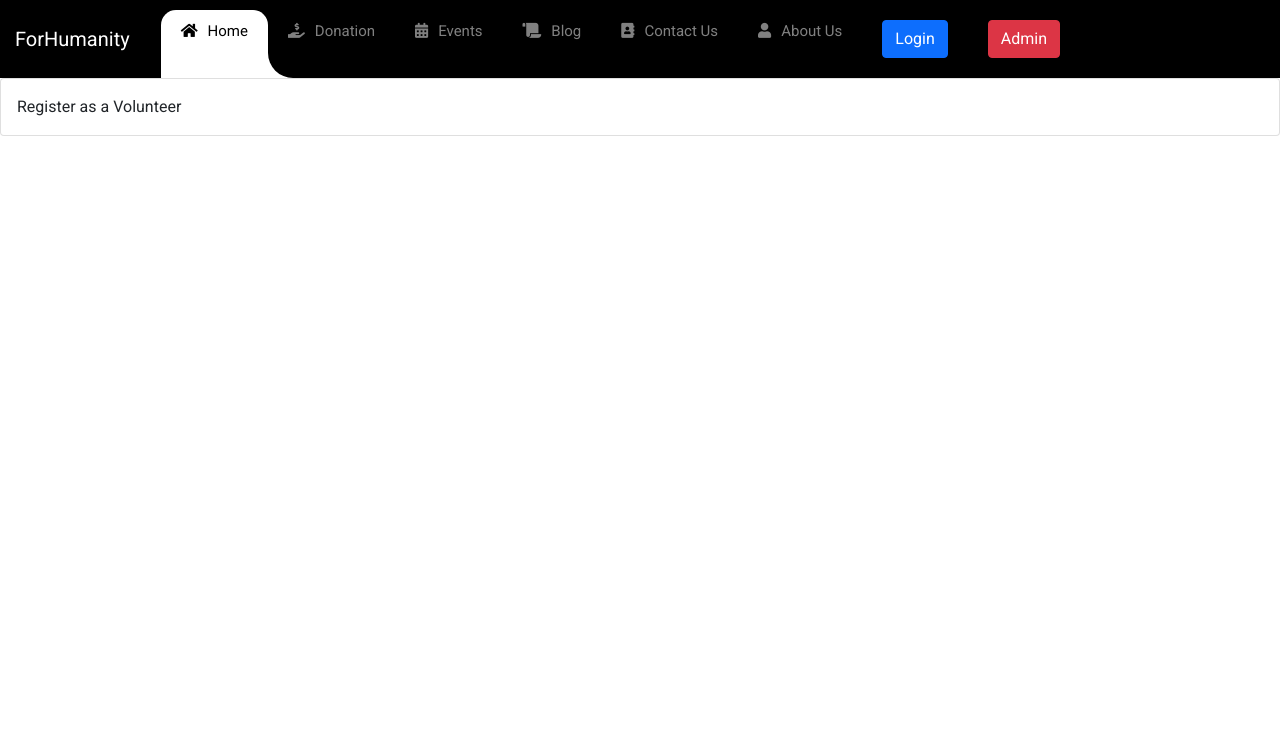
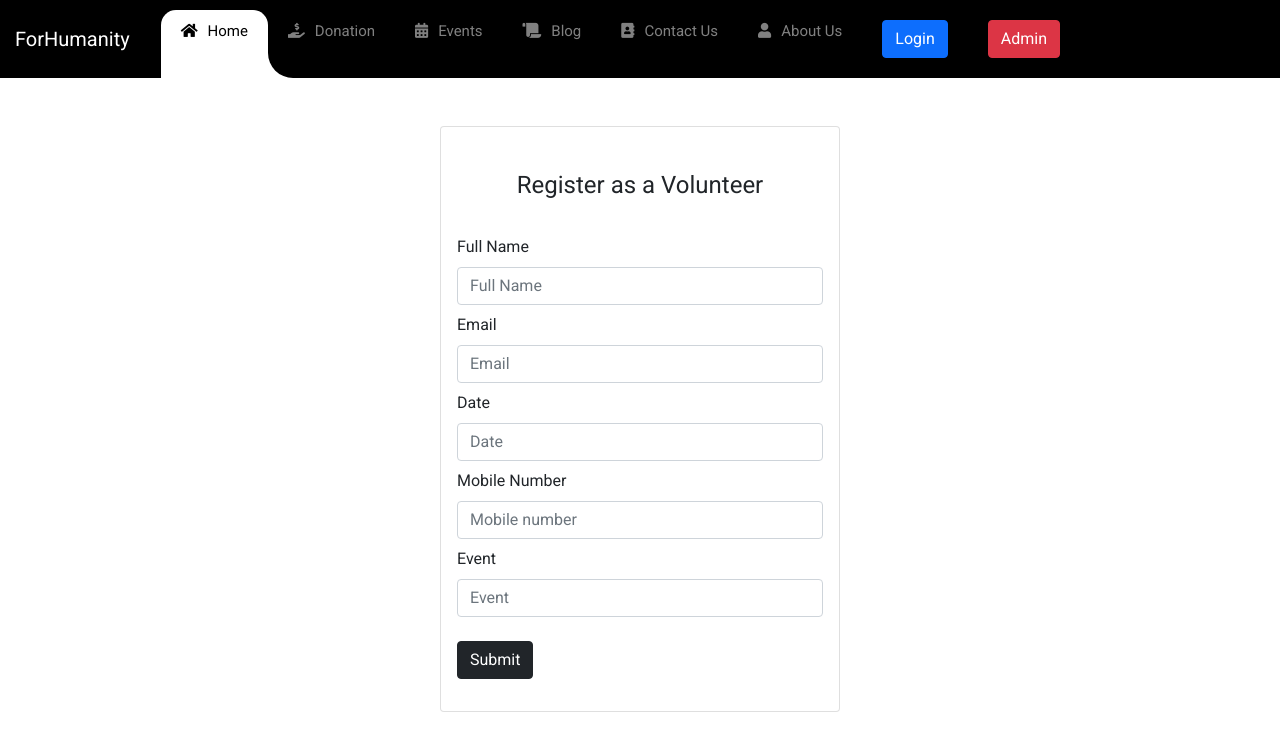
Before and after one commit to ImrulEmon/ForHumanity, a React (Create React App) app in the folder client/: page /register in a window 1280 px wide. Shown: the top 750 px of the page. Built offline with nearby package versions, Linux system fonts and the light colour scheme.

Commit message:
Volunteer Reg UI,Routes

```diff
--- a/client/src/App.js
+++ b/client/src/App.js
@@ -12,6 +12,10 @@ import Navbar  from './components/Navbar/Navbar';
  import Contact  from './pages/Contact/Contact.js';
 import Login from './pages/Login/Login';
 import Register from './pages/Register/Register';
+import Donation from './pages/Donation/Donation';
+import Events from './pages/Events/Events';
+import Blogs from './pages/Blogs/Blogs';
+import Admin from './pages/Admin/Admin';
 // import Home from './pages/Home/Home';
 
 const App = () => {
@@ -20,19 +24,23 @@ const App = () => {
    <Navbar></Navbar>
     <main>
       <Routes>
-        <Route path='/' element={<Home />}></Route>
-      </Routes>
-      <Routes>
+        <Route exact path='/' element={<Home />}></Route>
+
+        <Route path='donation' element={<Donation />}></Route>
+
+        <Route path='events' element={<Events/>}></Route>
+
+        <Route path='blogs' element={<Blogs/>}></Route>
+
         <Route path='about' element={<About />}></Route>
-      </Routes>
-      <Routes>
+
         <Route path='contact' element={<Contact />}></Route>
-      </Routes>
-      <Routes>
+
         <Route path='login' element={<Login />}></Route>
-      </Routes>
-      <Routes>
+
         <Route path='register' element={<Register />}></Route>
+
+        <Route path='admin' element={<Admin />}></Route>
       </Routes>
     </main>
    </Router>
--- a/client/src/components/Navbar/Navbar.js
+++ b/client/src/components/Navbar/Navbar.js
@@ -1,69 +1,72 @@
-import React , {useEffect} from 'react'
-import './Navbar.css';
-import { NavLink } from 'react-router-dom';
-import $ from 'jquery';
+import React, { useEffect } from "react";
+import "./Navbar.css";
+import { NavLink } from "react-router-dom";
+import $ from "jquery";
 
 const Navbar = () => {
-
-  function animation(){
-    var tabsNewAnim = $('#navbarSupportedContent');
-    var activeItemNewAnim = tabsNewAnim.find('.active');
+  function animation() {
+    var tabsNewAnim = $("#navbarSupportedContent");
+    var activeItemNewAnim = tabsNewAnim.find(".active");
     var activeWidthNewAnimHeight = activeItemNewAnim.innerHeight();
     var activeWidthNewAnimWidth = activeItemNewAnim.innerWidth();
     var itemPosNewAnimTop = activeItemNewAnim.position();
     var itemPosNewAnimLeft = activeItemNewAnim.position();
     $(".hori-selector").css({
-      "top":itemPosNewAnimTop.top + "px",
-      "left":itemPosNewAnimLeft.left + "px",
-      "height": activeWidthNewAnimHeight + "px",
-      "width": activeWidthNewAnimWidth + "px"
+      top: itemPosNewAnimTop.top + "px",
+      left: itemPosNewAnimLeft.left + "px",
+      height: activeWidthNewAnimHeight + "px",
+      width: activeWidthNewAnimWidth + "px",
     });
-    $("#navbarSupportedContent").on("click","li",function(e){
-      $('#navbarSupportedContent ul li').removeClass("active");
-      $(this).addClass('active');
+    $("#navbarSupportedContent").on("click", "li", function (e) {
+      $("#navbarSupportedContent ul li").removeClass("active");
+      $(this).addClass("active");
       var activeWidthNewAnimHeight = $(this).innerHeight();
       var activeWidthNewAnimWidth = $(this).innerWidth();
       var itemPosNewAnimTop = $(this).position();
       var itemPosNewAnimLeft = $(this).position();
       $(".hori-selector").css({
-        "top":itemPosNewAnimTop.top + "px",
-        "left":itemPosNewAnimLeft.left + "px",
-        "height": activeWidthNewAnimHeight + "px",
-        "width": activeWidthNewAnimWidth + "px"
+        top: itemPosNewAnimTop.top + "px",
+        left: itemPosNewAnimLeft.left + "px",
+        height: activeWidthNewAnimHeight + "px",
+        width: activeWidthNewAnimWidth + "px",
       });
     });
   }
 
   useEffect(() => {
-
     animation();
-    $(window).on('resize', function(){
-      setTimeout(function(){ animation(); }, 500);
+    $(window).on("resize", function () {
+      setTimeout(function () {
+        animation();
+      }, 500);
     });
-
   }, []);
 
   return (
     <nav className="navbar navbar-expand-lg navbar-mainbg">
-
       <NavLink className="navbar-brand navbar-logo" to="/" exact>
         ForHumanity
       </NavLink>
 
-
       <button
         className="navbar-toggler"
-        onClick={ function(){
-          setTimeout(function(){ animation(); });
+        onClick={function () {
+          setTimeout(function () {
+            animation();
+          });
         }}
-        type="button" data-toggle="collapse" data-target="#navbarSupportedContent" aria-controls="navbarSupportedContent" aria-expanded="false" aria-label="Toggle navigation">
+        type="button"
+        data-toggle="collapse"
+        data-target="#navbarSupportedContent"
+        aria-controls="navbarSupportedContent"
+        aria-expanded="false"
+        aria-label="Toggle navigation"
+      >
         <i className="fas fa-bars text-white"></i>
       </button>
 
-      <div
-        className="collapse navbar-collapse" id="navbarSupportedContent">
+      <div className="collapse navbar-collapse" id="navbarSupportedContent">
         <ul className="navbar-nav ml-auto">
-
           <div className="hori-selector">
             <div className="left"></div>
             <div className="right"></div>
@@ -71,64 +74,52 @@ const Navbar = () => {
 
           <li className="nav-item active">
             <NavLink className="nav-link" to="/" exact>
-                <i
-                className="fas fa-home">
-                </i>Home
+              <i className="fas fa-home"></i>Home
             </NavLink>
           </li>
 
           <li className="nav-item">
             <NavLink className="nav-link" to="/donation" exact>
-                <i
-                className="fas fa-hand-holding-usd">
-                </i>Donation
+              <i className="fas fa-hand-holding-usd"></i>Donation
             </NavLink>
           </li>
 
           <li className="nav-item">
             <NavLink className="nav-link" to="/events" exact>
-                <i
-                className="fas fa-calendar-alt">
-                </i>Events
+              <i className="fas fa-calendar-alt"></i>Events
             </NavLink>
           </li>
           <li className="nav-item">
-              <NavLink className="nav-link" to="/blog" exact>
-                <i
-                className="fas fa-scroll">
-                </i>Blog
+            <NavLink className="nav-link" to="/blogs" exact>
+              <i className="fas fa-scroll"></i>Blog
             </NavLink>
           </li>
 
           <li className="nav-item">
             <NavLink className="nav-link" to="/contact" exact>
-                <i
-                className="fas fa-address-book">
-                </i>Contact Us
+              <i className="fas fa-address-book"></i>Contact Us
             </NavLink>
           </li>
 
           <li className="nav-item">
             <NavLink className="nav-link" to="/about" exact>
-                <i
-                className="fas fa-user">
-                </i>About Us
+              <i className="fas fa-user"></i>About Us
             </NavLink>
           </li>
 
           <li>
             <NavLink to="/login">
-               <button className='btn btn-primary'>Login</button>
+              <button className="btn btn-primary">Login</button>
             </NavLink>
           </li>
           <li>
             <NavLink to="/admin">
-               <button className='btn btn-danger'>Admin</button>
+              <button className="btn btn-danger">Admin</button>
             </NavLink>
           </li>
         </ul>
       </div>
     </nav>
-  )
-}
+  );
+};
 export default Navbar;
--- /dev/null
+++ b/client/src/pages/Admin/Admin.js
@@ -0,0 +1,13 @@
+import React from "react";
+
+const Admin = () => {
+  return (
+    <div className="container">
+      <h1 className="text-center" style={{ paddingTop: "30%" }}>
+        Admin
+      </h1>
+    </div>
+  );
+};
+
+export default Admin;
--- /dev/null
+++ b/client/src/pages/Blogs/Blogs.js
@@ -0,0 +1,15 @@
+import React from 'react';
+
+const Blogs = () => {
+    return (
+        <div className="container">
+
+        <h1 className="text-center" style={{paddingTop: "30%"}}>
+          Blogs
+        </h1>
+
+      </div>
+    );
+};
+
+export default Blogs;
--- /dev/null
+++ b/client/src/pages/Donation/Donation.js
@@ -0,0 +1,15 @@
+import React from 'react';
+
+const Donation = () => {
+    return (
+        <div className="container">
+
+        <h1 className="text-center" style={{paddingTop: "30%"}}>
+          Donation
+        </h1>
+
+      </div>
+    );
+};
+
+export default Donation;
--- /dev/null
+++ b/client/src/pages/Events/Events.js
@@ -0,0 +1,15 @@
+import React from 'react';
+
+const Events = () => {
+    return (
+        <div className="container">
+
+    <h1 className="text-center" style={{paddingTop: "30%"}}>
+      Events
+    </h1>
+
+  </div>
+    );
+};
+
+export default Events;
--- a/client/src/pages/Register/Register.css
+++ b/client/src/pages/Register/Register.css
@@ -0,0 +1,3 @@
+.register-form input[type=radio]{
+
+}
--- a/client/src/pages/Register/Register.js
+++ b/client/src/pages/Register/Register.js
@@ -1,14 +1,77 @@
-import React from 'react';
-import {Card} from 'react-bootstrap';
+import React from "react";
+import { Card, Container, Form } from "react-bootstrap";
+import { useForm } from "react-hook-form";
+import "./Register.css";
 
 const Register = () => {
+  const {
+    register,
+    handleSubmit,
+    formState: { errors },
+  } = useForm();
+  const onSubmit = (data) => console.log(data);
+  console.log(errors);
   return (
+    <Container style={{ minHeight: "100vh" }}>
+         <div className="w-100 mx-auto my-5" style={{ maxWidth: "400px" }}>
     <Card>
       <Card.Body>
-                Register as a Volunteer
+        <legend className="text-center py-4">Register as a Volunteer</legend>
+        <form className="register-form" onSubmit={handleSubmit(onSubmit)}>
+          <Form.Group id="firstName" className="my-2">
+            <Form.Label>Full Name</Form.Label>
+            <Form.Control
+              type="text"
+              placeholder="Full Name"
+              {...register("FullName", {maxLength: 80 })}
+            required/>
+          </Form.Group>
 
+          <Form.Group id="email" className="my-2">
+            <Form.Label>Email</Form.Label>
+            <Form.Control
+              type="email"
+              placeholder="Email"
+              {...register("Email", {pattern: /^\S+@\S+$/i })}
+              required/>
+          </Form.Group>
+
+          <Form.Group id="date" className="my-2">
+            <Form.Label>Date</Form.Label>
+            <Form.Control
+              type="datetime"
+              placeholder="Date"
+              {...register("Date", {maxLength: 100 })}
+              required/>
+          </Form.Group>
+
+          <Form.Group id="mobile" className="my-2">
+            <Form.Label>Mobile Number</Form.Label>
+            <Form.Control
+              type="tel"
+              placeholder="Mobile number"
+              {...register("MobileNumber", {
+
+                minLength: 6,
+                maxLength: 12,
+              })}
+              required/>
+          </Form.Group>
+
+          <Form.Group id="event" className="my-2">
+            <Form.Label>Event</Form.Label>
+            <Form.Control
+              type="text"
+              placeholder="Event"
+              {...register("Event", {maxLength: 80 })}
+            required/>
+          </Form.Group>
+          <input className="btn btn-dark my-3" type="submit" />
+        </form>
       </Card.Body>
     </Card>
+    </div>
+    </Container>
   );
 };
 
```
Lines whose indentation alone changed are shown as unchanged.
